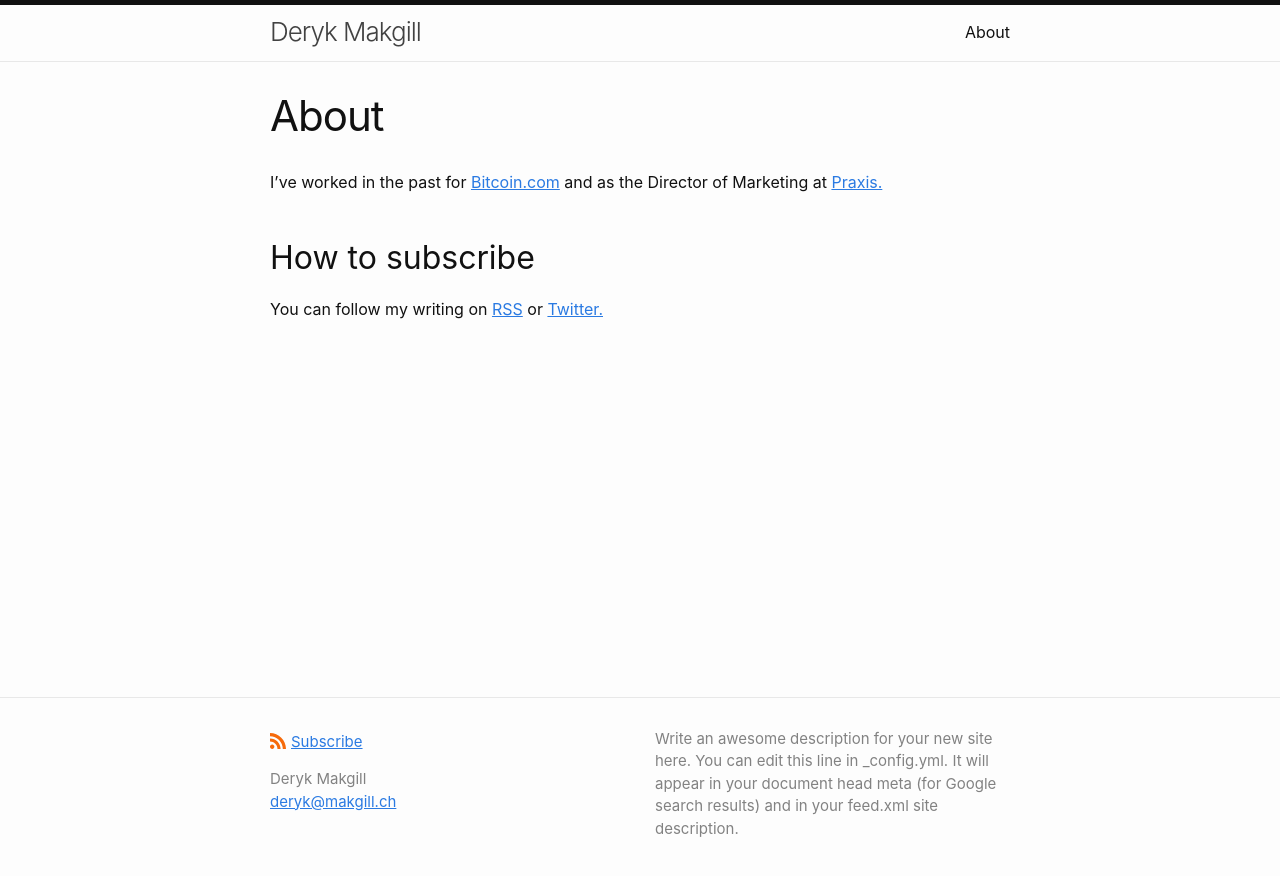
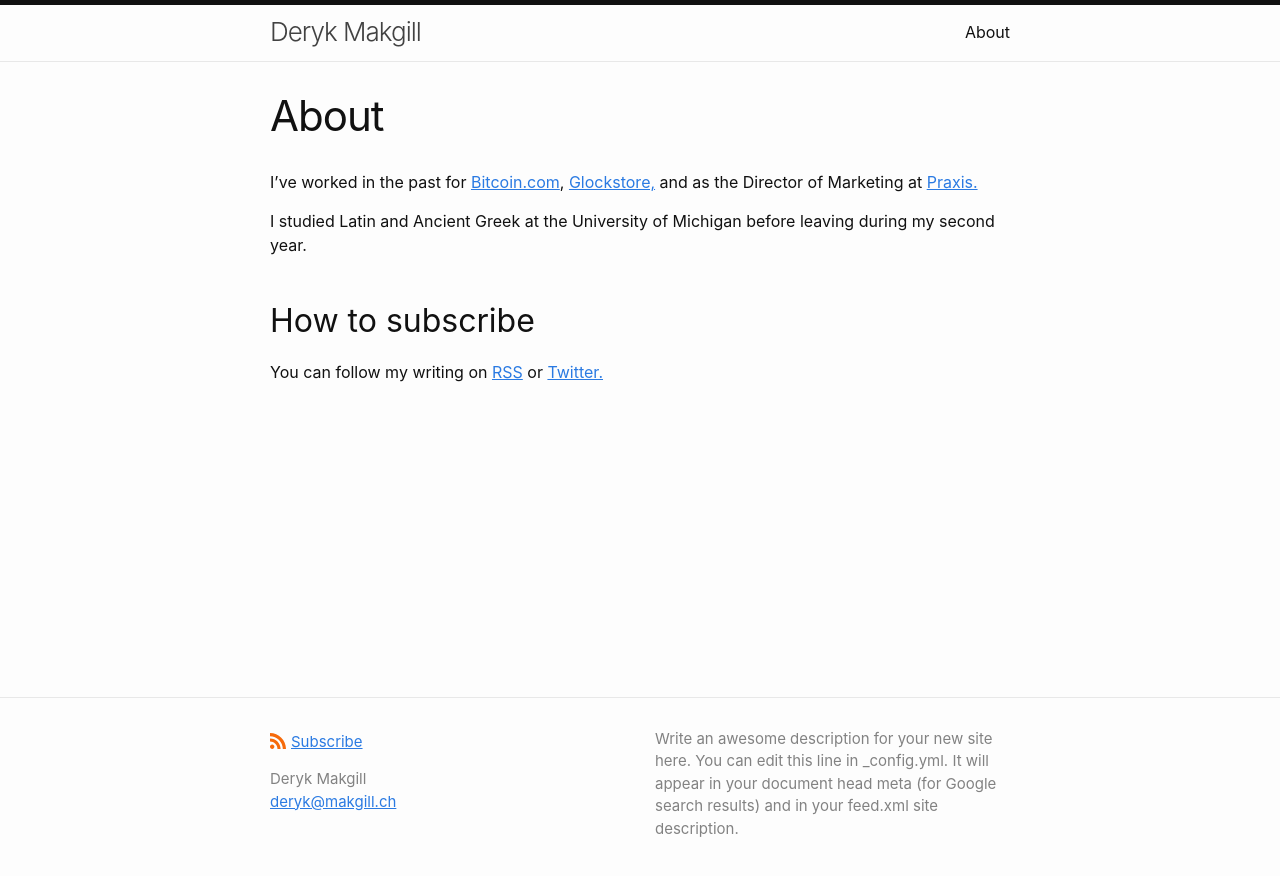
Before and after one commit to derykmakgill/krawisz, a Jekyll site: the page built from about.md, in a window 1280 px wide. Shown: the top 876 px of the page. Built offline with Jekyll 4.4.1, drawn with Linux system fonts in a browser that asks for light colours.

Commit message:
Update about.md

```diff
--- a/about.md
+++ b/about.md
@@ -3,7 +3,9 @@ layout: page
 title: About
 ---
 
-I've worked in the past for [Bitcoin.com](https://bitcoin.com) and as the Director of Marketing at [Praxis.](https://discoverpraxis.com)
+I've worked in the past for [Bitcoin.com](https://bitcoin.com), [Glockstore,](https://glockstore) and as the Director of Marketing at [Praxis.](https://discoverpraxis.com)
+
+I studied Latin and Ancient Greek at the University of Michigan before leaving during my second year.
 
 ## How to subscribe
 
```
